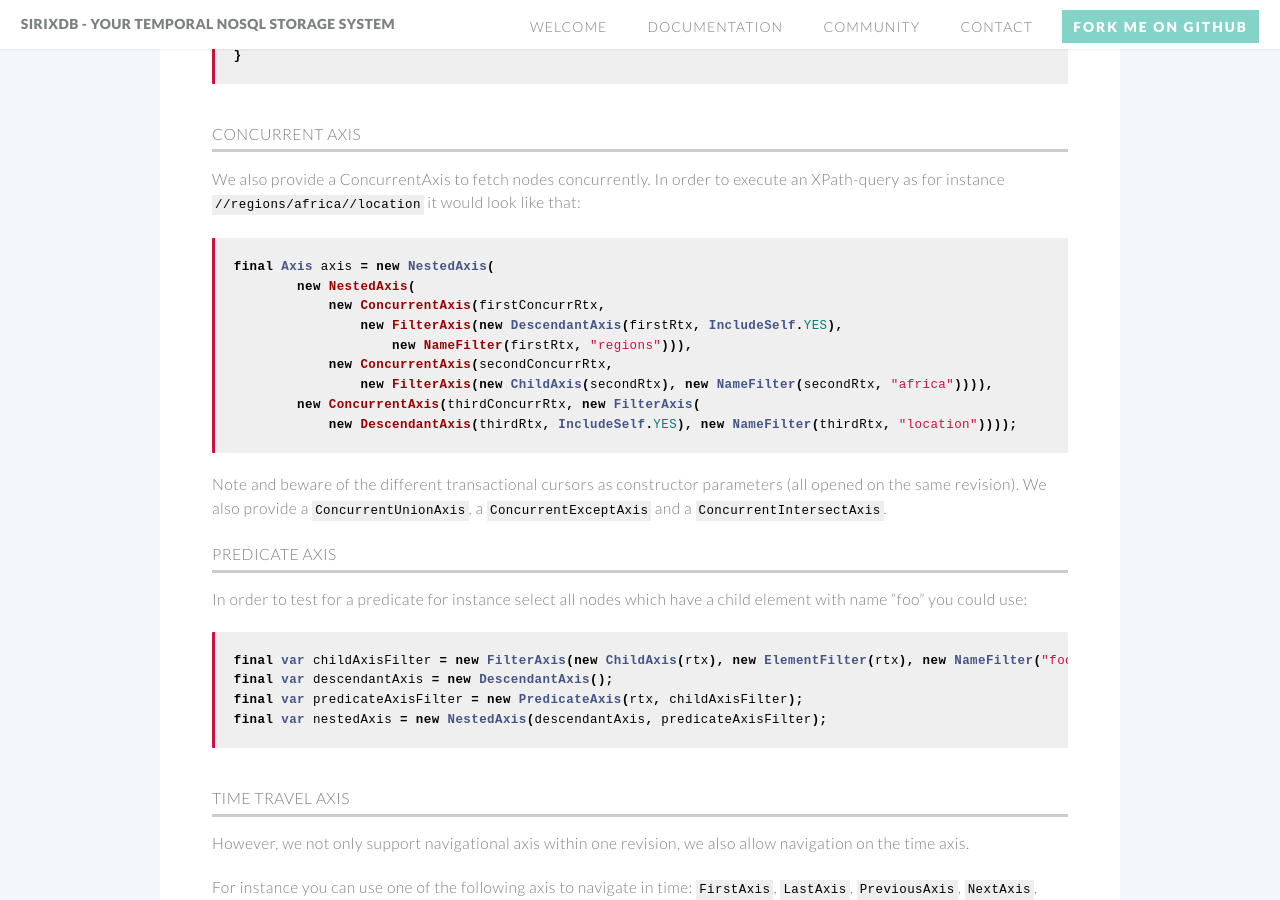
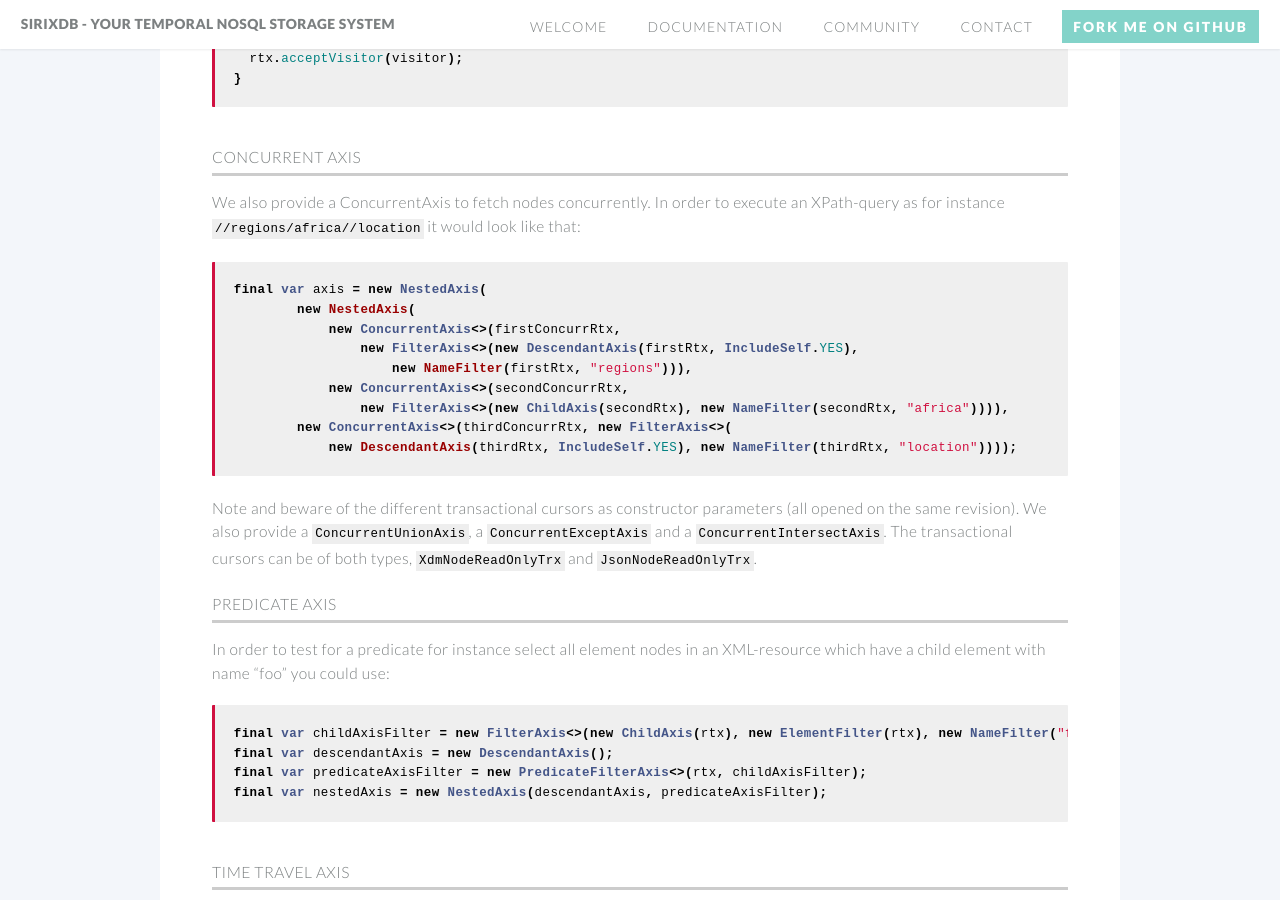
Before and after one commit to sirixdb/sirixdb.github.io, a Jekyll site: the page built from transactional-cursor-api.md, in a window 1280 px wide and 900 px high, scrolled down 8669 px. Built offline with Jekyll 4.4.1, drawn with Linux system fonts in a browser that asks for light colours; our own code applies the rules of GitHub Pages for plain Markdown files; some of the changed text lies outside the part shown.

Commit message:
Update transactional-cursor-api.md

````diff
--- a/transactional-cursor-api.md
+++ b/transactional-cursor-api.md
@@ -282,7 +282,7 @@ We provide several filters, which can be plugged in through a `FilterAxis`. The
 new FilterAxis<XdmNodeReadOnlyTrx>(new ChildAxis(rtx), new NameFilter(rtx, new QNm("a")))
 ```
 
-For JSON-resources it's as simple as changing the generics argument `XdmNodeReadOnlyTrx` with `JsonNodeReadOnlyTrx`.
+For JSON-resources it's as simple as changing the generic argument from `XdmNodeReadOnlyTrx` to `JsonNodeReadOnlyTrx` (to change the transaction argument type).
 
 The `FilterAxis` optionally takes more than one filter. The filter either is a `NameFilter`, to filter for names as for instance in elements and attributes, a value filter to filter text nodes or a node kind filter (`AttributeFilter`, `NamespaceFilter`, `CommentFilter`, `DocumentRootNodeFilter`, `ElementFilter`, `TextFilter` or `PIFilter` to filter processing instruction nodes).
 
@@ -366,26 +366,26 @@ for (final long nodeKey : new PostOrderAxis(rtx)) {
 We also provide a ConcurrentAxis to fetch nodes concurrently. In order to execute an XPath-query as for instance `//regions/africa//location` it would look like that:
 
 ```java
-final Axis axis = new NestedAxis(
+final var axis = new NestedAxis(
         new NestedAxis(
-            new ConcurrentAxis(firstConcurrRtx,
-                new FilterAxis(new DescendantAxis(firstRtx, IncludeSelf.YES),
+            new ConcurrentAxis<>(firstConcurrRtx,
+                new FilterAxis<>(new DescendantAxis(firstRtx, IncludeSelf.YES),
                     new NameFilter(firstRtx, "regions"))),
-            new ConcurrentAxis(secondConcurrRtx,
-                new FilterAxis(new ChildAxis(secondRtx), new NameFilter(secondRtx, "africa")))),
-        new ConcurrentAxis(thirdConcurrRtx, new FilterAxis(
+            new ConcurrentAxis<>(secondConcurrRtx,
+                new FilterAxis<>(new ChildAxis(secondRtx), new NameFilter(secondRtx, "africa")))),
+        new ConcurrentAxis<>(thirdConcurrRtx, new FilterAxis<>(
             new DescendantAxis(thirdRtx, IncludeSelf.YES), new NameFilter(thirdRtx, "location"))));
 ```
 
-Note and beware of the different transactional cursors as constructor parameters (all opened on the same revision). We also provide a `ConcurrentUnionAxis`, a `ConcurrentExceptAxis` and a `ConcurrentIntersectAxis`.
+Note and beware of the different transactional cursors as constructor parameters (all opened on the same revision). We also provide a `ConcurrentUnionAxis`, a `ConcurrentExceptAxis` and a `ConcurrentIntersectAxis`. The transactional cursors can be of both types, `XdmNodeReadOnlyTrx` and `JsonNodeReadOnlyTrx`.
 
 #### Predicate Axis
-In order to test for a predicate for instance select all nodes which have a child element with name "foo" you could use:
+In order to test for a predicate for instance select all element nodes in an XML-resource which have a child element with name "foo" you could use:
 
 ```java
-final var childAxisFilter = new FilterAxis(new ChildAxis(rtx), new ElementFilter(rtx), new NameFilter("foo"));
+final var childAxisFilter = new FilterAxis<>(new ChildAxis(rtx), new ElementFilter(rtx), new NameFilter("foo"));
 final var descendantAxis = new DescendantAxis();
-final var predicateAxisFilter = new PredicateAxis(rtx, childAxisFilter);
+final var predicateAxisFilter = new PredicateFilterAxis<>(rtx, childAxisFilter);
 final var nestedAxis = new NestedAxis(descendantAxis, predicateAxisFilter);
 ```
 
````
